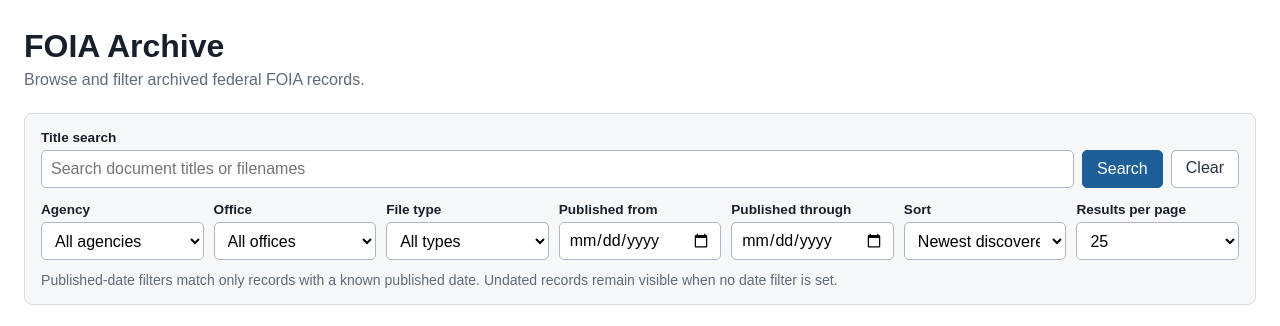
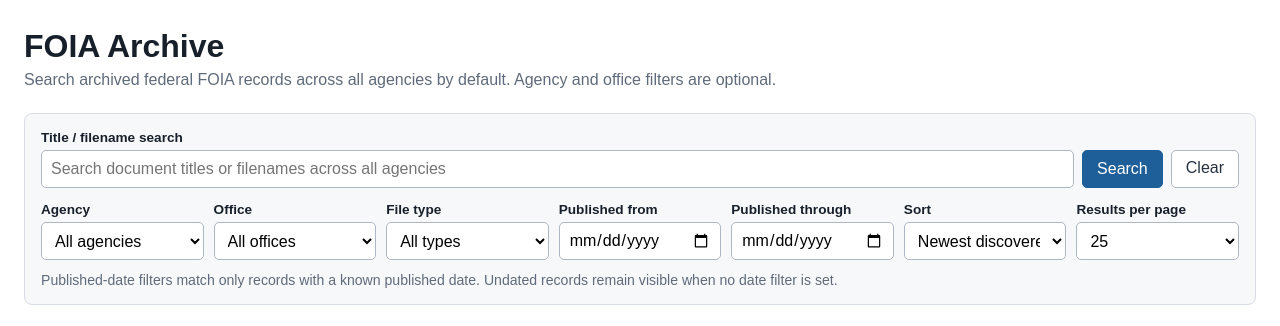
Before and after one commit to neophilism/FOIA_Aggregator, a FastAPI app: template ui/templates/search.html in a window 1280 px wide. Shown: the top 326 px of the page. Run offline with FastAPI, Linux system fonts and the light colour scheme; the template is opened without the code that fills it, so the values that code supplies are empty; parts of the project's set-up code (start-up, migrations or seed data) failed here and were passed over.

Commit message:
Make all-agency search behavior explicit in UI

```diff
--- a/ui/templates/search.html
+++ b/ui/templates/search.html
@@ -202,19 +202,19 @@
 <body>
 <main>
     <h1>FOIA Archive</h1>
-    <p class="subtitle">Browse and filter archived federal FOIA records.</p>
+    <p class="subtitle">Search archived federal FOIA records across all agencies by default. Agency and office filters are optional.</p>
 
     <form method="get" action="/">
         <div class="search-row">
             <div class="search-field">
-                <label for="q">Title search</label>
+                <label for="q">Title / filename search</label>
                 <input
                     type="search"
                     id="q"
                     name="q"
                     value="{{ title_query }}"
                     maxlength="200"
-                    placeholder="Search document titles or filenames"
+                    placeholder="Search document titles or filenames across all agencies"
                 >
             </div>
             <button type="submit">Search</button>
```
